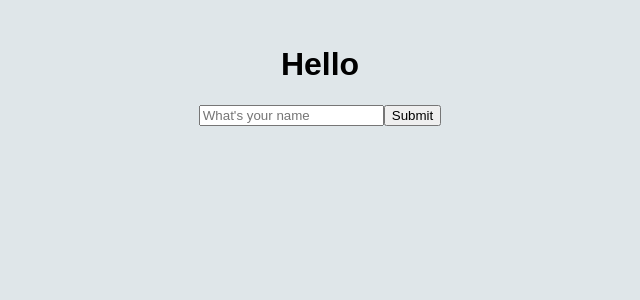
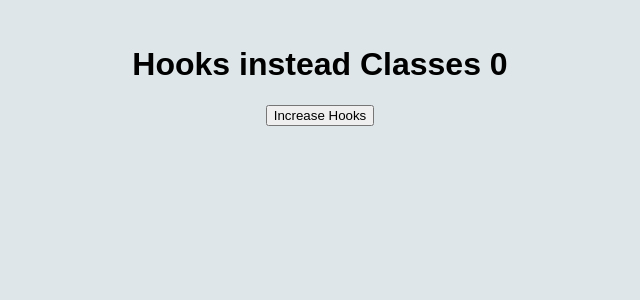
Before and after one commit to BrunaMello/BootCamp, a React (Create React App) app in the folder react-new/: page / in a window 1280 px wide. Shown: the top 300 px of the page, without its empty margins (320-960 px from the left). Built offline with nearby package versions, Linux system fonts and the light colour scheme.

Commit message:
427. Class Components vs. Functional Components

```diff
--- /dev/null
+++ b/react-new/src/components/Class Component.jsx
@@ -0,0 +1,41 @@
+import React, {useState} from "react";
+
+//using classes
+
+// class ClassComponent extends React.Component {
+//     constructor() {
+//         super();
+//         this.state = {
+//             count: 0
+//         };
+//         this.increase = this.increase.bind(this);
+//     }
+//
+//     increase() {
+//         this.setState({count: this.state.count + 1 });
+//     }
+// }
+
+function ClassComponent() {
+
+    //using Hooks
+    const [count, setCount] = useState(0)
+
+    function increase() {
+        setCount(count + 1);
+    }
+
+
+    return <div>
+        {/*using classes*/}
+        {/*<h1>{this.state.count}</h1>*/}
+        {/*<button onClick={this.increase}>Increase Button</button>*/}
+
+        {/*using hooks*/}
+        <h1>Hooks instead Classes {count}</h1>
+        <button onClick={increase}>Increase Hooks</button>
+
+    </div>
+}
+
+export default ClassComponent
--- a/react-new/src/index.js
+++ b/react-new/src/index.js
@@ -6,12 +6,13 @@ import ES6 from "./components/ES6Destructuring";
 import EventHandling from "./components/EventHandling";
 import ReactForms from "./components/ReactForms";
 import {createRoot} from "react-dom/client";
+import ClassComponent from "./components/Class Component";
 
 const rootElement = document.getElementById("root");
 const root = createRoot(rootElement);
 
 root.render(
-    <ReactForms />
+    <ClassComponent />
 );
 
 // ReactDOM.render(
```
